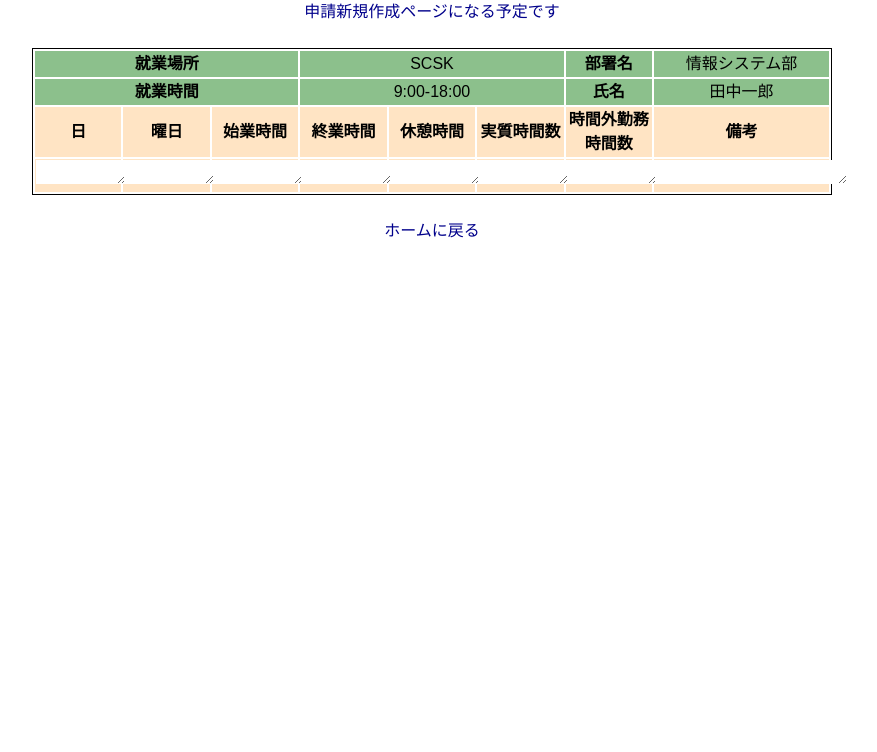
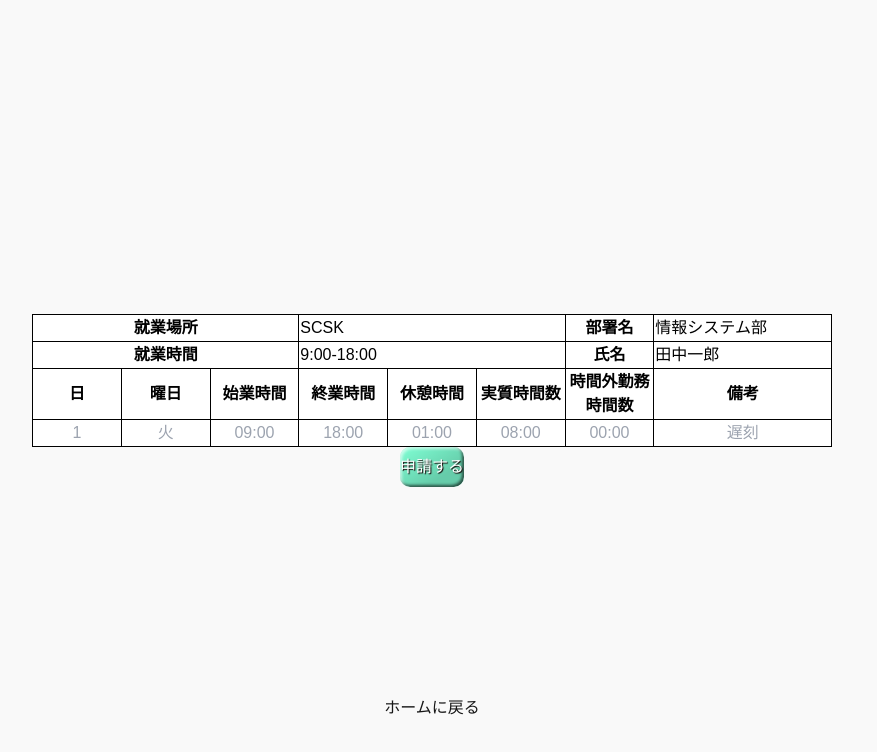
Before and after one commit to botamoti96/kintai_project, a Next.js app in the folder frontend/: page /request in a window 1280 px wide. Shown: the top 752 px of the page, without its empty margins (208-1085 px from the left). Built offline with nearby package versions, Linux system fonts and the light colour scheme.

Commit message:
リクエストページレイアウト更新

```diff
--- a/frontend/src/app/request/Textareas.tsx
+++ /dev/null
@@ -1,7 +0,0 @@
-import React from "react"
-
-export const Textareas = () => {
-    return (
-        <textarea name="postContent" rows={1} cols={8} />
-    )
-}
--- a/frontend/src/app/request/page.module.css
+++ b/frontend/src/app/request/page.module.css
@@ -1,38 +1,121 @@
+/* 画面全体のレイアウトの調整用コンテナ */
+.container {
+  font-family: Arial, sans-serif; /* フォント設定 */
+  background-color: #f9f9f9; /* 背景色 */
+  height: 100vh; /* vhで指定することで、高さを画面全体に設定 */
+  display: flex; /* フレックスボックスでレイアウト */
+  flex-direction: column; /* 縦方向のレイアウトを指定 */
+  align-items: center; /* 横方向中央揃え */
+  justify-content: center; /* 縦方向中央揃え */
+}
+
+/* 右上ボタンの配置用 */
+.header {
+  position: absolute;
+  top: 10;
+  right: 10;
+}
+
+.header1 {
+  position: absolute;
+  top: 50%;
+}
+.header2 {
+  position: absolute;
+  bottom: 10%;
+}
+
+.windowButtons {
+  display: flex; /*横並び指定*/
+  gap: 8; /*ボタンの感覚*/
+}
+
+.windowButton {
+  width: 15;
+  height: 15;
+  border-radius: 50%;
+}
+
+/*申請するボタンのレイアウト*/
+.requestButton {
+  border: 0;
+  line-height: 2.5;
+  color: white;
+  padding: 5 20px; /*上下 左右の空間の指定*/
+  font-size: 1rem;
+  text-align: center;
+  text-shadow: 1px 1px 1px #100; /*ボタンの文字の影*/
+  border-radius: 10px;
+  background-color: aquamarine;
+  background-image: linear-gradient(
+    to top left,
+    rgba(0, 0, 0, 0.2),
+    rgba(0, 0, 0, 0.2) 30%,
+    rgba(0, 0, 0, 0)
+  );
+  box-shadow: inset 2px 2px 3px rgba(255, 255, 255, 0.6),
+    inset -2px -2px 3px rgba(0, 0, 0, 0.6);
+}
+
+.requestButton:hover {
+  background-color: rgb(0, 255, 200);
+}
+
+.requestButton:active {
+  box-shadow: inset -2px -2px 3px rgba(255, 255, 255, 0.6),
+    inset 2px 2px 3px rgba(0, 0, 0, 0.6);
+}
+
 .table {
-  background-color: white; /*背景色*/
   color: black; /*文字の色*/
   border: 1px solid black; /*枠の線の太さ、線の種類、線の色の指定*/
-  border-collapse: separate;
+  border-collapse: collapse;
   width: 800px;
   table-layout: fixed;
-
   margin: auto;
-
-  /*{{ color: "black",backgroundColor: "white", /*width: "50%",*/ /* border: "1px solid black", borderCollapse: "collapse" }}*/
 }
 .all {
   color: darkblue;
   text-align: center;
+  background-color: #f9f9f9; /*画面全体の背景色*/
 }
 
 .abc {
   border: 1px solid black;
-  background-color: rgb(140, 192, 140);
+
   color: black;
   border-collapse: collapse;
 }
 
 /*データのレイアウト*/
-.tdlayout {
+.thLayout {
   text-align: center;
-  background-color: bisque;
+  background-color: white;
   color: black;
+  border: 1px solid black;
 }
 
-.cat {
-  border-radius: 50%;
+.tdMainLayout {
+  text-align: left;
+  background-color: white;
+  color: black;
+  border: 1px solid black;
 }
 
-.black {
+.tdLayout {
+  text-align: center;
+  background-color: white;
   color: black;
+  border: 1px solid black;
 }
+
+.input {
+  width: 100%; /*入力フィールドを親要素に合わせる*/
+  border: none;
+  text-align: center;
+}
+
+/*入力フィールドにフォーカスがいっても、アウトラインを表示しないように指定*/
+.input:focus {
+  outline: none;
+}
--- a/frontend/src/app/request/page.tsx
+++ b/frontend/src/app/request/page.tsx
@@ -1,32 +1,83 @@
 import React from "react";
 import Link from "next/link";
 import styles from "./page.module.css";
-import { Textareas } from "./Textareas";
-import { TextareasNote } from "./TextareasNote";
-
-import { NextPage } from "next";
 
 /*申請新規作成ページを作ります*/
 
-const Header = () => {
-  return <h1>申請新規作成ページになる予定です</h1>;
+//ウィンドウの右上に配置するボタン
+const WindowButton = () => {
+  return (
+    <div className={styles.windowButtons}>
+      {/* ウィンドウボタン：黄色、緑、赤 */}
+      <div
+        className={styles.windowButton}
+        style={{ backgroundColor: "yellow" }}
+      ></div>
+      <div
+        className={styles.windowButton}
+        style={{ backgroundColor: "green" }}
+      ></div>
+      <div
+        className={styles.windowButton}
+        style={{ backgroundColor: "red" }}
+      ></div>
+    </div>
+  );
+};
+
+/*
+ <div style={styles.menuBar}>
+ <div
+   style={styles.menuIcon}
+   onClick={() => setIsMenuOpen(!isMenuOpen)} // メニューアイコンをクリックした時に開閉
+ >
+   &#9776;
+ </div>
+
+ {/* プルダウンメニュー
+ {isMenuOpen && (
+   <div ref={menuRef} style={styles.dropdownMenu}>
+     <Link href="../request">
+       <div style={styles.menuItem}>新規申請書の作成</div>
+     </Link>
+     <Link href="../showAttendanceRecord">
+       <div style={styles.menuItem}>出勤簿履歴表示</div>
+     </Link>
+     <Link href="../requestList">
+       <div style={styles.menuItem}>申請履歴表示</div>
+     </Link>
+   </div>
+ )}
+</div>*/
+
+const menuBar = () => {
+  return <div></div>;
 };
 
 const Homeback = () => {
   return <Link href="/">ホームに戻る</Link>;
 };
+
 const requestPage = () => {
   const aiu = 3;
 
   return (
-    <div className={styles.all}>
-      <Header />
-      <br></br>
-      <RequestTable />
-      <br></br>
-
-      <Homeback />
-    </div>
+    <>
+      <div className={styles.container}>
+        <div className={styles.header}>
+          <WindowButton />
+        </div>
+        <br></br>
+        <div>
+          <RequestTable />
+        </div>
+        <button className={styles.requestButton}>申請する</button>
+        <br></br>
+        <div className={styles.header2}>
+          <Homeback />
+        </div>
+      </div>
+    </>
   );
 };
 
@@ -47,75 +98,157 @@ const RequestTable = () => {
     },
   ];
 
-  //dateTimeを使う意味あるのか不明だけどつかってみている↓
+  //dateTimeを使う必要あるのかわからないけどつかってみている↓
   return (
     <table className={styles.table}>
-      <thead className={styles.abc}>
+      <thead>
         <tr>
-          <th scope="row" colSpan={3}>
+          <th scope="row" colSpan={3} className={styles.thLayout}>
             就業場所
           </th>
 
-          <td colSpan={3}>{date[0].workPlace}</td>
+          <td colSpan={3} className={styles.tdMainLayout}>
+            {date[0].workPlace}
+          </td>
 
-          <th scope="row" colSpan={1}>
+          <th scope="row" colSpan={1} className={styles.thLayout}>
             部署名
           </th>
-          <td colSpan={2}>{date[0].departmentName}</td>
+          <td colSpan={2} className={styles.tdMainLayout}>
+            {date[0].departmentName}
+          </td>
         </tr>
 
         <tr>
-          <th scope="row" colSpan={3}>
+          <th scope="row" colSpan={3} className={styles.thLayout}>
             就業時間
           </th>
-          <td colSpan={3}>
+          <td colSpan={3} className={styles.tdMainLayout}>
             <time dateTime="2024-11-11">9:00-18:00</time>
           </td>
-          <th scope="row" colSpan={1}>
+          <th scope="row" colSpan={1} className={styles.thLayout}>
             氏名
           </th>
-          <td colSpan={2}>{date[0].employeeName}</td>
+          <td colSpan={2} className={styles.tdMainLayout}>
+            {date[0].employeeName}
+          </td>
         </tr>
       </thead>
-      <thead className={styles.tdlayout}>
+      <thead>
         <tr>
-          <th scope="col">日</th>
-          <th scope="col">曜日</th>
-          <th scope="col">始業時間</th>
-          <th scope="col">終業時間</th>
-          <th scope="col">休憩時間</th>
-          <th scope="col">実質時間数</th>
-          <th scope="col">時間外勤務 時間数</th>
-          <th scope="col" colSpan={2}>
+          <th scope="col" className={styles.thLayout}>
+            日
+          </th>
+          <th scope="col" className={styles.thLayout}>
+            曜日
+          </th>
+          <th scope="col" className={styles.thLayout}>
+            始業時間
+          </th>
+          <th scope="col" className={styles.thLayout}>
+            終業時間
+          </th>
+          <th scope="col" className={styles.thLayout}>
+            休憩時間
+          </th>
+          <th scope="col" className={styles.thLayout}>
+            実質時間数
+          </th>
+          <th scope="col" className={styles.thLayout}>
+            時間外勤務 時間数
+          </th>
+          <th scope="col" colSpan={2} className={styles.thLayout}>
             備考
           </th>
         </tr>
       </thead>
-      <tbody className={styles.tdlayout}>
+      <tbody>
         <tr>
-          <td>
-            <Textareas />
+          <td className={styles.tdLayout}>
+            {/*text等を対象とするmin・maxlengthをdateなどを対象とするmin・maxに変更したほうがいいのか悩み中*/}
+            <input
+              type="text"
+              name="day"
+              minLength={1}
+              maxLength={2}
+              placeholder="1"
+              className={styles.input}
+              required
+            />
           </td>
-          <td>
-            <Textareas />
+          <td className={styles.tdLayout}>
+            <input
+              type="text"
+              name="dayOfWeek"
+              minLength={1}
+              maxLength={1}
+              placeholder="火"
+              className={styles.input}
+              required
+            />
           </td>
-          <td>
-            <Textareas />
+          <td className={styles.tdLayout}>
+            <input
+              type="text"
+              name="startTime"
+              minLength={5}
+              maxLength={5}
+              placeholder="09:00"
+              className={styles.input}
+              required
+            />
           </td>
-          <td>
-            <Textareas />
+          <td className={styles.tdLayout}>
+            <input
+              type="text"
+              name="finishTime"
+              minLength={5}
+              maxLength={5}
+              placeholder="18:00"
+              className={styles.input}
+              required
+            />
           </td>
-          <td>
-            <Textareas />
+          <td className={styles.tdLayout}>
+            <input
+              type="text"
+              name="breakTime"
+              minLength={5}
+              maxLength={5}
+              placeholder="01:00"
+              className={styles.input}
+              required
+            />
           </td>
-          <td>
-            <Textareas />
+          <td className={styles.tdLayout}>
+            <input
+              type="text"
+              name="realTime"
+              placeholder="08:00"
+              className={styles.input}
+              required
+            />
           </td>
-          <td>
-            <Textareas />
+          <td className={styles.tdLayout}>
+            <input
+              type="text"
+              name="overTime"
+              minLength={1}
+              maxLength={2}
+              placeholder="00:00"
+              className={styles.input}
+              required
+            />
           </td>
-          <td colSpan={2}>
-            <TextareasNote />
+          <td colSpan={2} className={styles.tdLayout}>
+            <input
+              type="text"
+              name="notes"
+              maxLength={10}
+              placeholder="遅刻"
+              className={styles.input}
+              required
+            />
           </td>
         </tr>
       </tbody>
--- a/frontend/src/app/requestList/page.module.css
+++ b/frontend/src/app/requestList/page.module.css
@@ -1,8 +1,8 @@
 .table {
-  background-color: white; /*背景色*/
+  background-color: black; /*背景色*/
   color: rgba(5, 1, 5, 0.229); /*文字の色*/
   border: 1px solid black; /*枠の線の太さ、線の種類、線の色の指定*/
-  border-collapse: separate;
+  border-collapse: collapse;
   width: 800px;
   table-layout: fixed;
 
@@ -23,16 +23,32 @@
 }
 
 /*データのレイアウト*/
-.tdlayout {
+.thLayout {
   text-align: center;
-  background-color: bisque;
+  background-color: white;
   color: black;
+  border: 1px solid black;
 }
-/*なぜか承認ラベルに反映されない*/
+
+.tdMainLayout {
+  text-align: left;
+  background-color: white;
+  color: black;
+  border: 1px solid black;
+}
+
+.tdLayout {
+  text-align: center;
+  background-color: white;
+  color: black;
+  border: 1px solid black;
+}
+
 .kh {
-  background-color: brown;
+  background-color: rgba(87, 165, 255, 0.4);
   color: black;
-  text-align: left;
+
+  text-align: center;
 }
 
 .underline {
```
Also changed, not shown: frontend/src/app/request/TextareasNote.tsx (deleted, +0 -7 lines), frontend/src/app/requestList/page.tsx (+49 -27 lines), frontend/src/app/time_card/page.tsx (+13 -8 lines).
